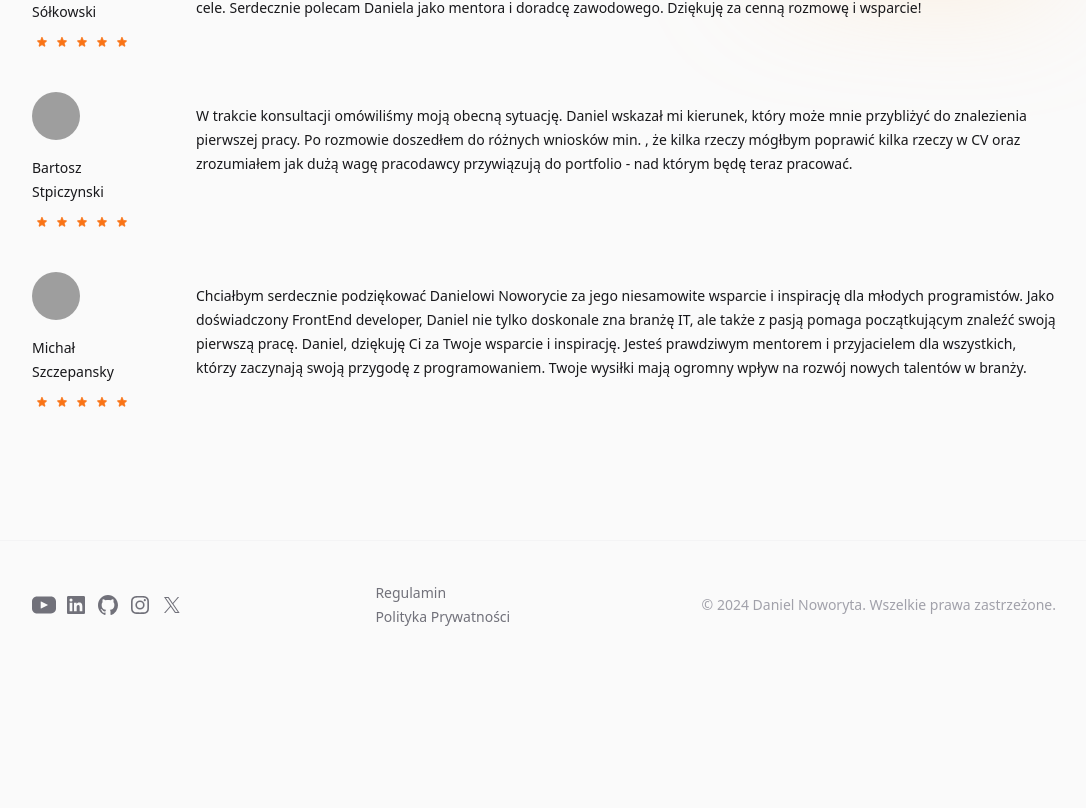
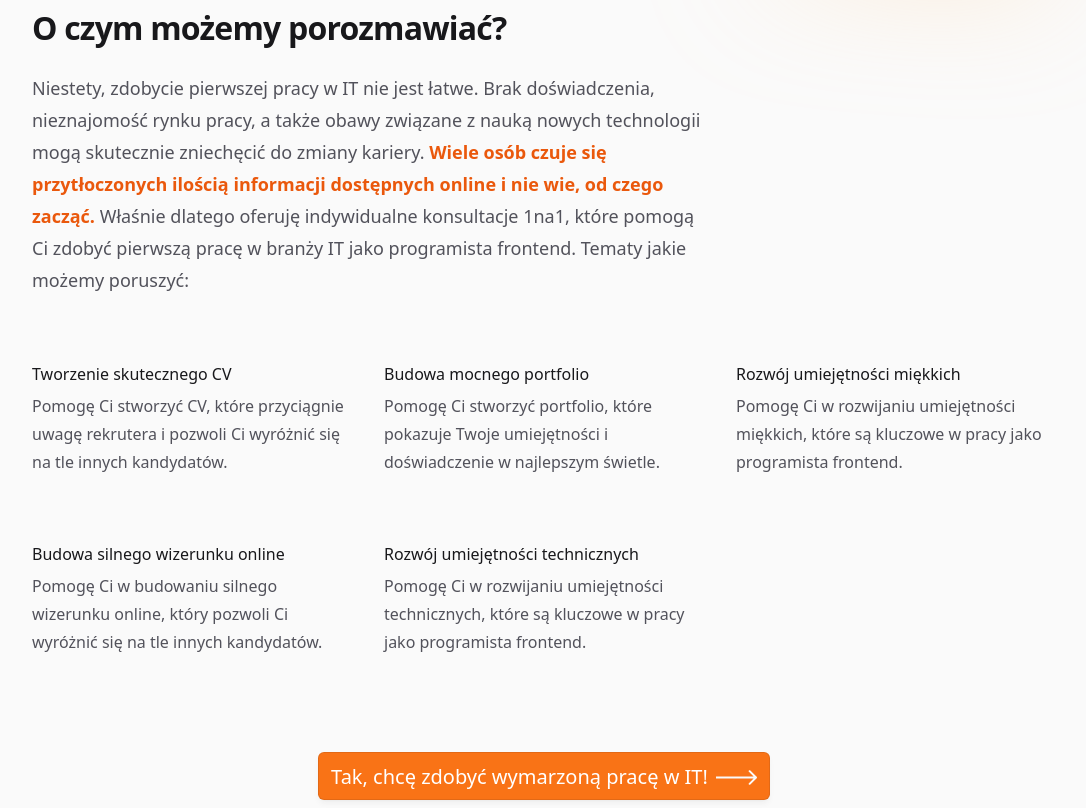
Before and after one commit to Dan86de/daniel-noworyta-page, a Next.js app: page /sklep/konsultacje in a window 1280 px wide. Shown: the part 1112-1920 px from the top of the page, without its empty margins (96-1182 px from the left). Before the commit the page ends 1805 px from the top, so only its background shows below. Built offline with nearby package versions, Linux system fonts and the light colour scheme; no server answers; grey boxes are pictures that could not be loaded.

Commit message:
Working on landing page for consultations.

```diff
--- a/src/app/(general)/artykuly/jak-zbudowac-sekcje-z-projektami-do-portfolio/page.mdx
+++ b/src/app/(general)/artykuly/jak-zbudowac-sekcje-z-projektami-do-portfolio/page.mdx
@@ -24,7 +24,7 @@ To nie jest jedyny benefit mówiący za tym, żeby budować solidne portfolio sw
 
 Niestety wielu początkujących nie docenia tego etapu i całkowicie ignoruje proces budowania swoich projektów do portfolio. Szukamy wymówek w stylu:
 
->> Nie mam czasu na budowanie swoich projektów do portfolio, jest tyle rzeczy do nauki.
+> Nie mam czasu na budowanie swoich projektów do portfolio, jest tyle rzeczy do nauki.
 
 Kolejne wymówki, które bardzo często wychodzą na wierzch podczas moich rozmów to:
 - Budowanie swoich projektów jest trudne, trzeba się znać na wielu rzeczach.
--- a/src/app/(shop)/sklep/konsultacje/page.tsx
+++ b/src/app/(shop)/sklep/konsultacje/page.tsx
@@ -1,6 +1,8 @@
 import Image from "next/image";
 
 import { Button } from "@/components/Button.tsx";
+import { ContainerInner } from "@/components/Container.tsx";
+import { FeaturesSectionLandingPage } from "@/components/FeaturesSectionLandingPage.tsx";
 import { RightArrowIcon, RightArrowShortIcon } from "@/components/Icons.tsx";
 import { ReviewsSectionLandingPage } from "@/components/ReviewsSectionLandingPage.tsx";
 
@@ -69,7 +71,9 @@ export default function ConsultationProductPage() {
                   </h1>
                   <p className="mt-6 text-lg leading-8 sm:max-w-md lg:max-w-none">
                     Z moją osobistą pomocą przełamiesz bariery i zdobędziesz
-                    wymarzoną pracę.
+                    wymarzoną pracę. Oferuję indywidualne konsultacje 1na1,
+                    które pomogą Ci zdobyć pierwszą pracę w branży IT jako
+                    programista frontend.
                   </p>
                   <div className="mt-10 flex items-center gap-x-6">
                     <Button
@@ -87,7 +91,7 @@ export default function ConsultationProductPage() {
                       <RightArrowIcon className={"hidden md:block"} />
                     </Button>
                   </div>
-                  <span className={"mt-2 block"}>
+                  <span className={"mt-4 inline-block"}>
                     Cena konsultacji: <strong>200 zł za godzinę</strong>
                   </span>
                 </div>
@@ -154,6 +158,66 @@ export default function ConsultationProductPage() {
           </div>
         </div>
       </section>
+      <ContainerInner>
+        <FeaturesSectionLandingPage
+          features={[
+            {
+              name: "Tworzenie skutecznego CV",
+              description:
+                "Pomogę Ci stworzyć CV, które przyciągnie uwagę rekrutera i pozwoli Ci wyróżnić się na tle innych kandydatów.",
+            },
+            {
+              name: "Budowa mocnego portfolio",
+              description:
+                "Pomogę Ci stworzyć portfolio, które pokazuje Twoje umiejętności i doświadczenie w najlepszym świetle.",
+            },
+            {
+              name: "Rozwój umiejętności miękkich",
+              description:
+                "Pomogę Ci w rozwijaniu umiejętności miękkich, które są kluczowe w pracy jako programista frontend.",
+            },
+            {
+              name: "Budowa silnego wizerunku online",
+              description:
+                "Pomogę Ci w budowaniu silnego wizerunku online, który pozwoli Ci wyróżnić się na tle innych kandydatów.",
+            },
+            {
+              name: "Rozwój umiejętności technicznych",
+              description:
+                "Pomogę Ci w rozwijaniu umiejętności technicznych, które są kluczowe w pracy jako programista frontend.",
+            },
+          ]}
+          title={"O czym możemy porozmawiać?"}
+          description={
+            <p>
+              Niestety, zdobycie pierwszej pracy w IT nie jest łatwe. Brak
+              doświadczenia, nieznajomość rynku pracy, a także obawy związane z
+              nauką nowych technologii mogą skutecznie zniechęcić do zmiany
+              kariery.{" "}
+              <strong className={"text-orange-600"}>
+                Wiele osób czuje się przytłoczonych ilością informacji
+                dostępnych online i nie wie, od czego zacząć.
+              </strong>{" "}
+              Właśnie dlatego oferuję indywidualne konsultacje 1na1, które
+              pomogą Ci zdobyć pierwszą pracę w branży IT jako programista
+              frontend. Tematy jakie możemy poruszyć:
+            </p>
+          }
+        />
+        <div className="flex items-center justify-center gap-x-6 mb-24">
+          <Button
+            className={"text-lg md:text-xl"}
+            variant={"orange"}
+            href={"https://sklep.danielnoworyta.pl/cart/add_product/11829"}
+          >
+            <p className={"md:hidden"}>{"Wrzucam do koszyka"}</p>
+            <p className={"hidden md:inline"}>
+              {"Tak, chcę zdobyć wymarzoną pracę w IT!"}
+            </p>
+            <RightArrowShortIcon className={"block md:hidden"} />
+            <RightArrowIcon className={"hidden md:block"} />
+          </Button>
+        </div>
         <ReviewsSectionLandingPage
           reviews={[
             {
@@ -182,7 +246,7 @@ export default function ConsultationProductPage() {
             {
               content:
                 "Chciałbym serdecznie podziękować Danielowi Noworycie za jego niesamowite wsparcie i inspirację dla młodych programistów. Jako doświadczony FrontEnd developer, Daniel nie tylko doskonale zna branżę IT, ale także z pasją pomaga początkującym znaleźć swoją pierwszą pracę.\n" +
-              "Daniel, dziękuję Ci za Twoje wsparcie i inspirację. Jesteś prawdziwym mentorem i przyjacielem dla wszystkich, którzy zaczynają swoją przygodę z programowaniem. Twoje wysiłki mają ogromny wpływ na rozwój nowych talentów w branży.",
+                "Daniel, dziękuję Ci za Twoje wsparcie i inspirację. Jesteś prawdziwym mentorem i przyjacielem dla wszystkich, którzy zaczynają swoją przygodę z programowaniem. Twoje wysiłki mają ogromny wpływ na rozwój nowych talentów w branży. Właśnie dlatego oferuję indywidualne konsultacje 1na1, które pomogą Ci zdobyć pierwszą pracę w branży IT jako programista frontend.",
               author: {
                 name: "Michał Szczepansky",
                 image:
@@ -193,44 +257,7 @@ export default function ConsultationProductPage() {
             },
           ]}
         />
-      {/*<section>*/}
-      {/*  <div className="stars-rating:fill-orange-500 current-hover:fill-orange-500 mb-2 mt-2 flex flex-row-reverse items-center justify-center">*/}
-      {/*    <StarIcon*/}
-      {/*      className={cn(*/}
-      {/*        "h-8 w-8 cursor-pointer stroke-orange-500 p-1 fill-orange-500",*/}
-      {/*      )}*/}
-      {/*    />*/}
-
-      {/*    <StarIcon*/}
-      {/*      className={cn(*/}
-      {/*        "h-8 w-8 cursor-pointer stroke-orange-500 p-1 fill-orange-500",*/}
-      {/*      )}*/}
-      {/*    />*/}
-      {/*    <StarIcon*/}
-      {/*      className={cn(*/}
-      {/*        "h-8 w-8 cursor-pointer stroke-orange-500 p-1 fill-orange-500",*/}
-      {/*      )}*/}
-      {/*    />*/}
-      {/*    <StarIcon*/}
-      {/*      className={cn(*/}
-      {/*        "h-8 w-8 cursor-pointer stroke-orange-500 p-1 fill-orange-500",*/}
-      {/*      )}*/}
-      {/*    />*/}
-      {/*    <StarIcon*/}
-      {/*      className={cn(*/}
-      {/*        "h-8 w-8 cursor-pointer stroke-orange-500 p-1 fill-orange-500",*/}
-      {/*      )}*/}
-      {/*    />*/}
-      {/*  </div>*/}
-      {/*  <p>*/}
-      {/*    W trakcie konsultacji omówiliśmy moją obecną sytuację. Daniel wskazał*/}
-      {/*    mi kierunek, który może mnie przybliżyć do znalezienia pierwszej*/}
-      {/*    pracy. Po rozmowie doszedłem do różnych wniosków min. , że kilka*/}
-      {/*    rzeczy mógłbym poprawić kilka rzeczy w CV oraz zrozumiałem jak dużą*/}
-      {/*    wagę pracodawcy przywiązują do portfolio - nad którym będę teraz*/}
-      {/*    pracować.*/}
-      {/*  </p>*/}
-      {/*</section>*/}
+      </ContainerInner>
     </>
 
     // <Container className="mt-16 sm:mt-32">
--- /dev/null
+++ b/src/components/FeaturesSectionLandingPage.tsx
@@ -0,0 +1,45 @@
+import { type ReactNode } from "react";
+
+interface FeaturesSectionLandingPageProps {
+  features: Feature[];
+  title: string;
+  description: ReactNode;
+}
+
+type Feature = {
+  name: string;
+  description: string;
+};
+
+export const FeaturesSectionLandingPage = ({
+  features,
+  title,
+  description,
+}: FeaturesSectionLandingPageProps) => {
+  return (
+    <div className="py-16 sm:py-24">
+      <div className="mx-auto max-w-7xl">
+        <div className="mx-auto max-w-2xl lg:mx-0">
+          <h2 className="text-3xl font-bold tracking-tight text-zinc-900 dark:text-zinc-100 sm:text-4xl">
+            {title}
+          </h2>
+          <div className="mt-6 text-lg leading-8 text-zinc-600 dark:text-zinc-300">
+            {description}
+          </div>
+        </div>
+        <dl className="mx-auto mt-16 grid max-w-2xl grid-cols-1 gap-x-8 gap-y-16 text-base leading-7 sm:grid-cols-2 lg:mx-0 lg:max-w-none lg:grid-cols-3">
+          {features.map((feature) => (
+            <div key={feature.name}>
+              <dt className="font-semibold text-zinc-900 dark:text-zinc-100">
+                {feature.name}
+              </dt>
+              <dd className="mt-1 text-zinc-600 dark:text-zinc-300">
+                {feature.description}
+              </dd>
+            </div>
+          ))}
+        </dl>
+      </div>
+    </div>
+  );
+};
--- a/src/components/ReviewsSectionLandingPage.tsx
+++ b/src/components/ReviewsSectionLandingPage.tsx
@@ -1,6 +1,5 @@
 import Image from "next/image";
 
-import { ContainerInner } from "@/components/Container.tsx";
 import { StarIcon } from "@/components/Icons.tsx";
 import { cn } from "@/lib/cn.ts";
 
@@ -20,7 +19,6 @@ export const ReviewsSectionLandingPage = ({
   reviews,
 }: ReviewsSectionLandingPageProps) => {
   return (
-    <ContainerInner>
     <div className="space-y-10">
       {reviews.map((review) => (
         <div key={review.id} className="flex flex-col sm:flex-row">
@@ -69,6 +67,5 @@ export const ReviewsSectionLandingPage = ({
         </div>
       ))}
     </div>
-    </ContainerInner>
   );
 };
```
Lines whose indentation alone changed are shown as unchanged.
